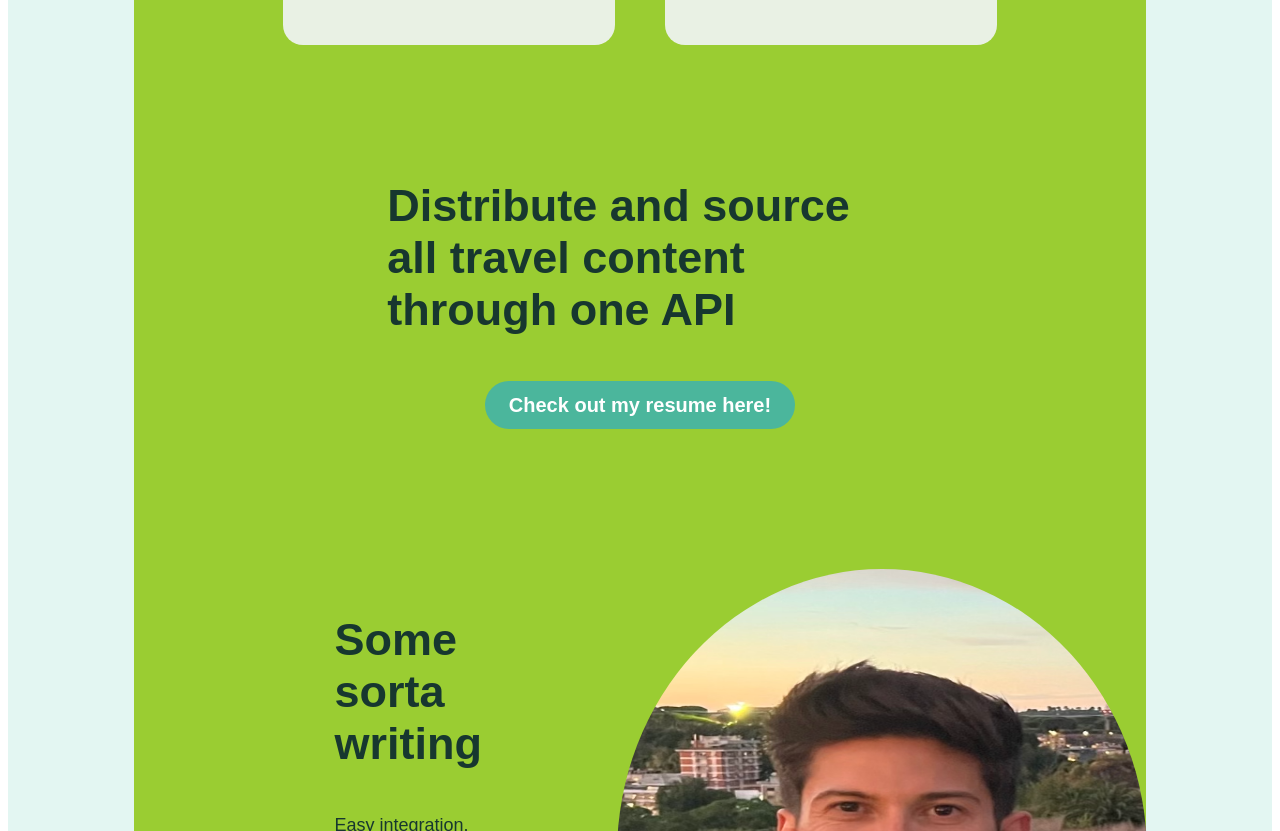
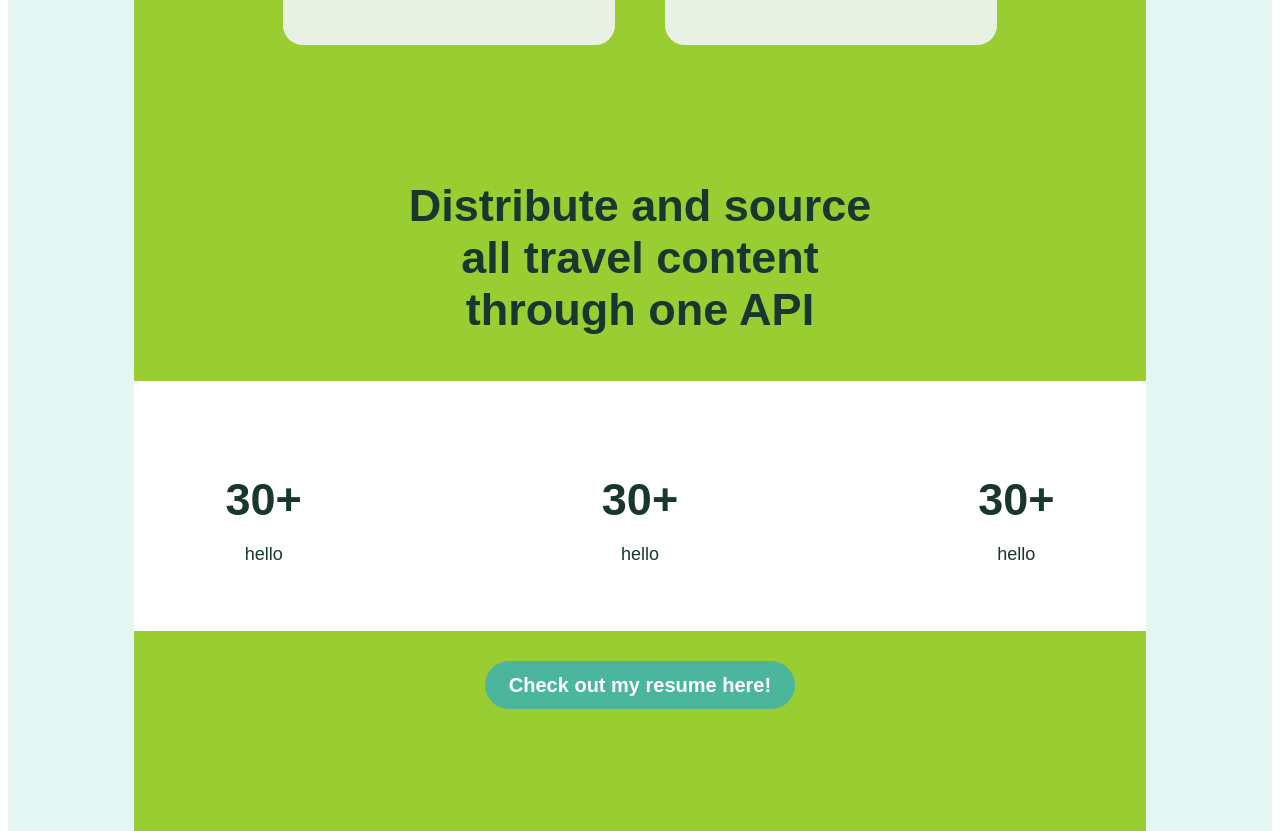
Before and after one commit to racosta323/rene-acosta-portfolio, a React (Create React App) app: page / in a window 1280 px wide. Shown: the part 2900-3731 px from the top of the page. Built offline with nearby package versions, Linux system fonts and the light colour scheme.

Commit message:
adds a numbers section

```diff
--- a/src/App.css
+++ b/src/App.css
@@ -311,6 +311,7 @@ section {
   max-width: 50%;
   align-items: center;
   justify-content: center;
+  display: flex;
 }
 
 #bio{
@@ -318,7 +319,7 @@ section {
   margin-left:200px;
 }
 
-#bio p, h3 {
+#bio p, #bio h3 {
   text-align: start;
 }
 
@@ -327,3 +328,20 @@ section {
   justify-content: center;
   max-width: 100%;
 }
+
+#numbers{
+  background-color: white;
+  width: 100%;
+  height: 250px;
+  margin-bottom: 30px;
+  display: flex;
+  align-items: center;
+  justify-content: center;
+  gap: 300px;
+
+}
+
+
+#numbers h3{
+  margin-bottom: 0px;
+}
--- a/src/Resume.js
+++ b/src/Resume.js
@@ -3,6 +3,20 @@ function Resume(){
         <section>
             <div id='resume'>
                 <h3>Distribute and source all travel content through one API</h3>
+            </div>
+            <div id="numbers">
+                <div>
+                    <h3>30+</h3>
+                    <p>hello</p>
+                </div>
+                <div>
+                    <h3>30+</h3>
+                    <p>hello</p>
+                </div>
+                <div>
+                    <h3>30+</h3>
+                    <p>hello</p>
+                </div>
             </div>
             <button>Check out my resume here!</button>
         </section>
```
